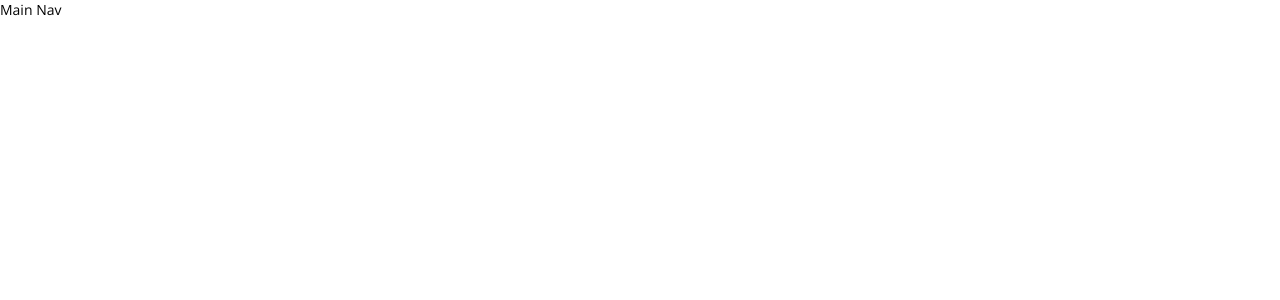
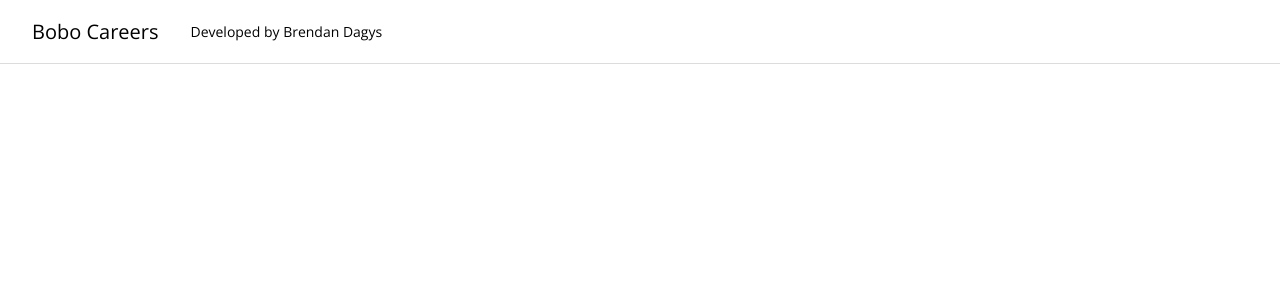
Before and after one commit to brendandagys/Careers-Site, a Vue app: page / in a window 1280 px wide. Shown: the top 300 px of the page. Built offline with nearby package versions, Linux system fonts and the light colour scheme.

Commit message:
Begin navigation component

```diff
--- a/src/components/MainNav.vue
+++ b/src/components/MainNav.vue
@@ -1,9 +1,29 @@
 <template>
-  <header class="w-full text-sm">Main Nav</header>
+  <header class="w-full text-sm">
+    <div class="fixed top-0 left-0 w-full h-16 bg-white">
+      <div
+        class="flex flex-nowrap h-full px-8 mx-auto border-b border-solid border-brand-gray-1"
+      >
+        <a href="/" class="flex items-center h-full text-xl">{{ company }}</a>
+        <h2 class="flex items-center h-full ml-8">
+          Developed by {{ author.firstName }} {{ author.lastname }}
+        </h2>
+      </div>
+    </div>
+  </header>
 </template>
 
 <script>
 export default {
   name: "MainNav",
+  data() {
+    return {
+      company: "Bobo Careers",
+      author: {
+        firstName: "Brendan",
+        lastname: "Dagys",
+      },
+    };
+  },
 };
 </script>
```
